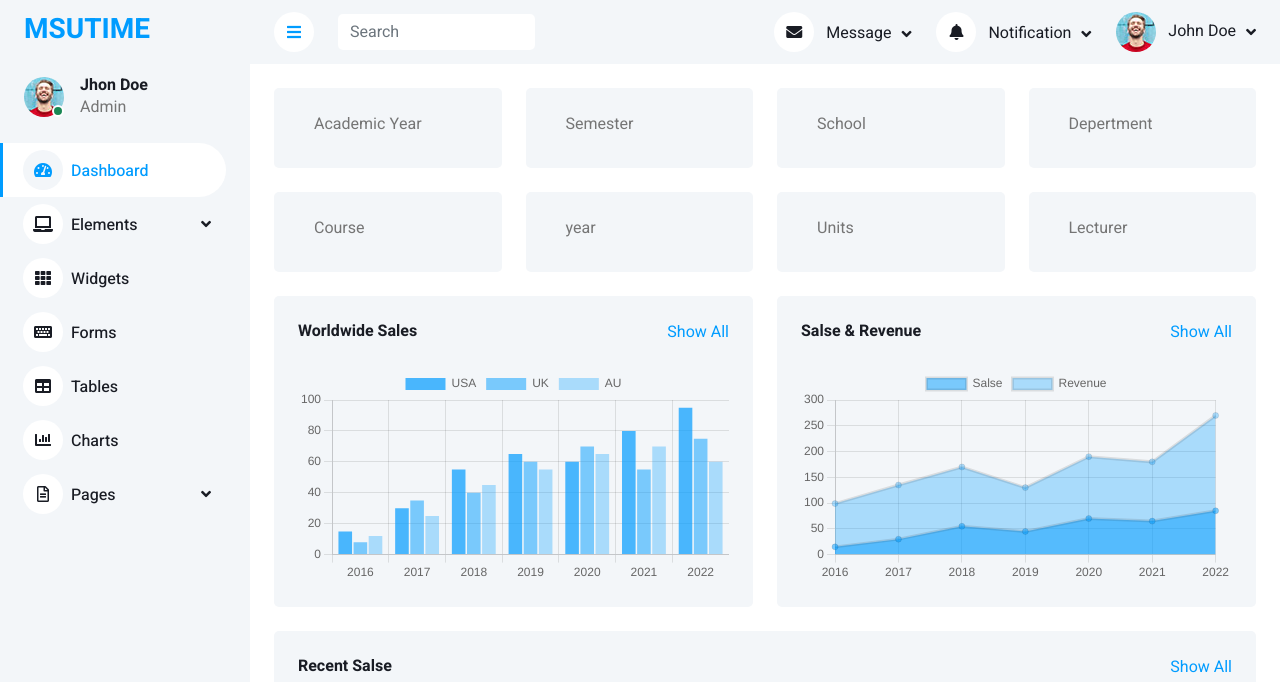
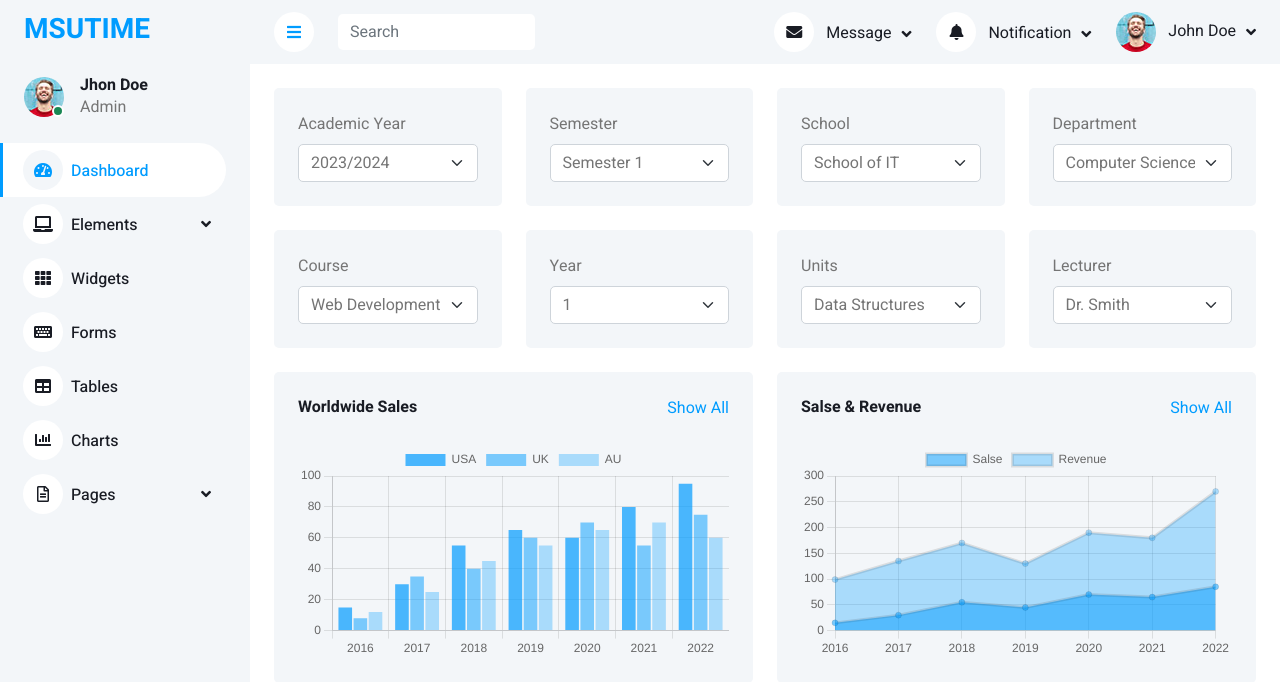
Before and after one commit to brandonladen/Django_University_Timetable, a Django app: page / in a window 1280 px wide. Shown: the top 682 px of the page. Run offline with Django 5.2, Linux system fonts and the light colour scheme; some libraries are stand-ins or nearby versions.

Commit message:
added drop downs

```diff
--- a/templates/timetabling/index.html
+++ b/templates/timetabling/index.html
@@ -192,59 +192,83 @@
             <div class="container-fluid pt-4 px-4">
                 <div class="row g-4">
                     <div class="col-sm-6 col-xl-3">
-                        <div class="bg-light rounded d-flex align-items-center justify-content-between p-4">
-                            <div class="ms-3">
-                                <p class="mb-2">Academic Year</p>
-                            </div>
+                        <div class="bg-light rounded p-4">
+                            <label for="academicYear" class="form-label">Academic Year</label>
+                            <select id="academicYear" class="form-select">
+                                <option>2023/2024</option>
+                                <option>2024/2025</option>
+                                <option>2025/2026</option>
+                            </select>
                         </div>
                     </div>
                     <div class="col-sm-6 col-xl-3">
-                        <div class="bg-light rounded d-flex align-items-center justify-content-between p-4">
-                            <div class="ms-3">
-                                <p class="mb-2">Semester</p>
-                            </div>
+                        <div class="bg-light rounded p-4">
+                            <label for="semester" class="form-label">Semester</label>
+                            <select id="semester" class="form-select">
+                                <option>Semester 1</option>
+                                <option>Semester 2</option>
+                            </select>
                         </div>
                     </div>
                     <div class="col-sm-6 col-xl-3">
-                        <div class="bg-light rounded d-flex align-items-center justify-content-between p-4">
-                            <div class="ms-3">
-                                <p class="mb-2">School</p>
-                            </div>
+                        <div class="bg-light rounded p-4">
+                            <label for="school" class="form-label">School</label>
+                            <select id="school" class="form-select">
+                                <option>School of IT</option>
+                                <option>School of Business</option>
+                                <option>School of Engineering</option>
+                            </select>
                         </div>
                     </div>
                     <div class="col-sm-6 col-xl-3">
-                        <div class="bg-light rounded d-flex align-items-center justify-content-between p-4">
-                            <div class="ms-3">
-                                <p class="mb-2">Depertment</p>
-                            </div>
+                        <div class="bg-light rounded p-4">
+                            <label for="department" class="form-label">Department</label>
+                            <select id="department" class="form-select">
+                                <option>Computer Science</option>
+                                <option>Information Technology</option>
+                                <option>Software Engineering</option>
+                            </select>
                         </div>
                     </div>
                     <div class="col-sm-6 col-xl-3">
-                        <div class="bg-light rounded d-flex align-items-center justify-content-between p-4">
-                            <div class="ms-3">
-                                <p class="mb-2">Course</p>
-                            </div>
+                        <div class="bg-light rounded p-4">
+                            <label for="course" class="form-label">Course</label>
+                            <select id="course" class="form-select">
+                                <option>Web Development</option>
+                                <option>Database Systems</option>
+                                <option>Cloud Computing</option>
+                            </select>
                         </div>
                     </div>
                     <div class="col-sm-6 col-xl-3">
-                        <div class="bg-light rounded d-flex align-items-center justify-content-between p-4">
-                            <div class="ms-3">
-                                <p class="mb-2">year</p>
-                            </div>
+                        <div class="bg-light rounded p-4">
+                            <label for="year" class="form-label">Year</label>
+                            <select id="year" class="form-select">
+                                <option>1</option>
+                                <option>2</option>
+                                <option>3</option>
+                                <option>4</option>
+                            </select>
                         </div>
                     </div>
                     <div class="col-sm-6 col-xl-3">
-                        <div class="bg-light rounded d-flex align-items-center justify-content-between p-4">
-                            <div class="ms-3">
-                                <p class="mb-2">Units</p>
-                            </div>
+                        <div class="bg-light rounded p-4">
+                            <label for="units" class="form-label">Units</label>
+                            <select id="units" class="form-select">
+                                <option>Data Structures</option>
+                                <option>Software Engineering Principles</option>
+                                <option>Artificial Intelligence</option>
+                            </select>
                         </div>
                     </div>
                     <div class="col-sm-6 col-xl-3">
-                        <div class="bg-light rounded d-flex align-items-center justify-content-between p-4">
-                            <div class="ms-3">
-                                <p class="mb-2">Lecturer</p>
-                            </div>
+                        <div class="bg-light rounded p-4">
+                            <label for="lecturer" class="form-label">Lecturer</label>
+                            <select id="lecturer" class="form-select">
+                                <option>Dr. Smith</option>
+                                <option>Prof. Johnson</option>
+                                <option>Ms. Williams</option>
+                            </select>
                         </div>
                     </div>
                 </div>
```
